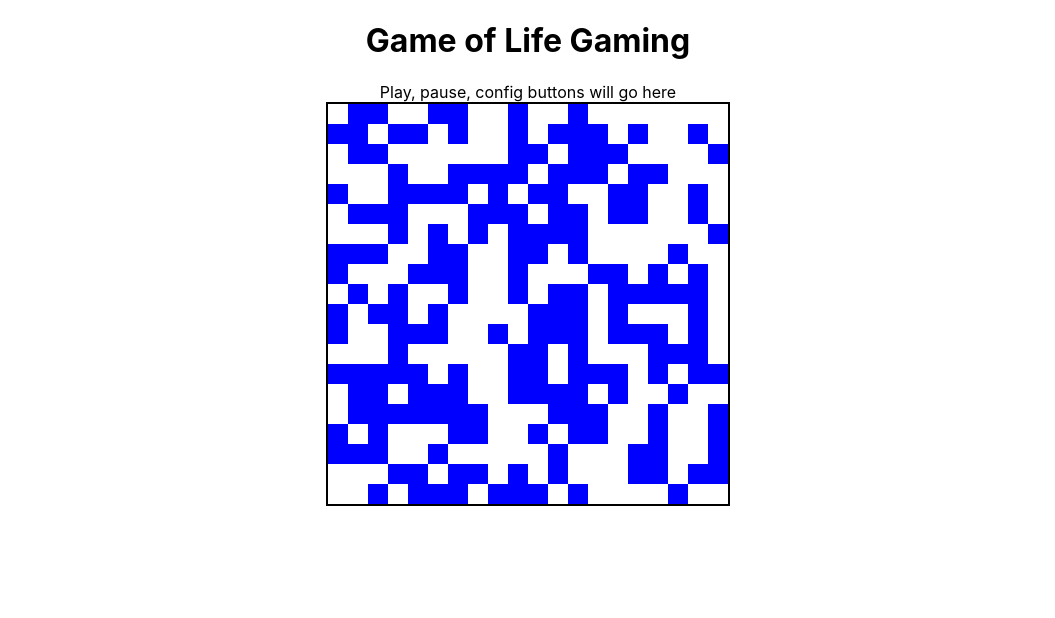
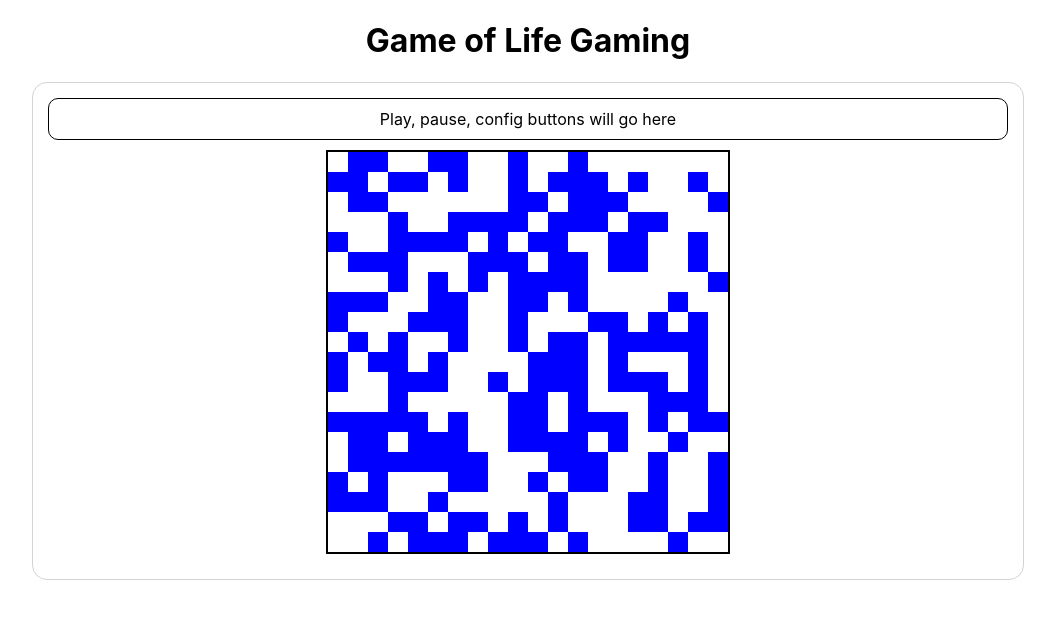
Before and after one commit to kmurphydev/kmd-gol, a React (Create React App) app: page / in a window 1280 px wide. Shown: the top 618 px of the page, without its empty margins (112-1167 px from the left). Built offline with nearby package versions, Linux system fonts and the light colour scheme.

Commit message:
changed styling on various container divs to space everything out

```diff
--- a/src/App.js
+++ b/src/App.js
@@ -7,6 +7,15 @@ import { Game } from './components/game.component';
 //    fields for grid size
 //    dropdown for square size (small, med, large) which changes square width as a function of vw
 
+
+const gameContainerStyle = {
+  width: '75vw',
+  alignItems: 'center',
+  margin: 'auto',
+  border: '1px solid lightgrey',
+  borderRadius: '15px',
+  padding: '15px'
+}
 
 function App() {
 
@@ -22,7 +31,7 @@ function App() {
           Game of Life Gaming
         </h1>
       </div>
-      <div>
+      <div style={gameContainerStyle}>
         <Game />
       </div>
     </div>
--- a/src/components/game.component.jsx
+++ b/src/components/game.component.jsx
@@ -4,6 +4,17 @@ import { useState } from 'react';
 import { GameBoard } from './game-board.component';
 
 import * as GAME from '../constants/game.constants';
+
+const configBarStyle = {
+    border: '1px solid black',
+    borderRadius: '10px',
+    padding: '10px'
+}
+
+const gameBoardContainerStyle = {
+    padding: '10px',
+}
+
 
 //Game: handles game logic for overall game flow. possibly later will break into Game and GameLevel but not sure
 export const Game = (props) => {
@@ -22,10 +33,10 @@ export const Game = (props) => {
 
     return (
         <div>
-            <div>
+            <div style={configBarStyle} >
                 Play, pause, config buttons will go here
             </div>
-            <div>
+            <div style={gameBoardContainerStyle}>
                 <GameBoard
                     gameState={gameState}
                     setGameState={setGameState}
```
